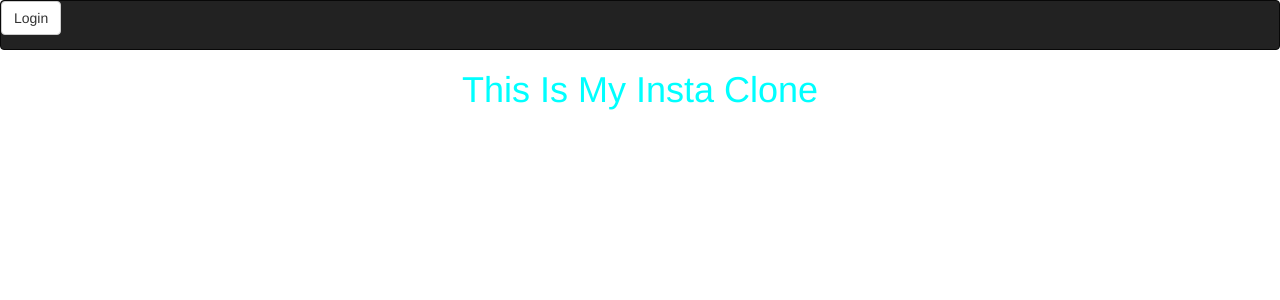
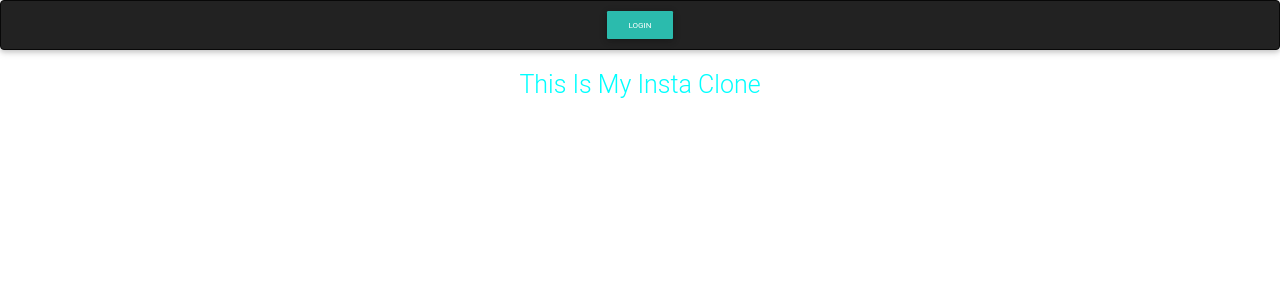
Before and after one commit to Naomi-sigu/instagramu, a Django app: template insta/templates/base.html in a window 1280 px wide. Shown: the top 300 px of the page. Run offline with Django 3.2, Linux system fonts and the light colour scheme; the template is opened without the code that fills it, so the values that code supplies are empty; some libraries are stand-ins or nearby versions.

Commit message:
add CDN links to the head of the file to help in styling

```diff
--- a/insta/templates/base.html
+++ b/insta/templates/base.html
@@ -10,6 +10,13 @@
     {% bootstrap_css %}
     <link rel="stylesheet" href="{% static 'css/main.css' %}">
   {% endblock %}
+
+  <!-- Font Awesome -->
+<link rel="stylesheet" href="https://use.fontawesome.com/releases/v5.8.2/css/all.css">
+<!-- Bootstrap core CSS -->
+<link href="https://cdnjs.cloudflare.com/ajax/libs/twitter-bootstrap/4.3.1/css/bootstrap.min.css" rel="stylesheet">
+<!-- Material Design Bootstrap -->
+<link href="https://cdnjs.cloudflare.com/ajax/libs/mdbootstrap/4.8.10/css/mdb.min.css" rel="stylesheet">
 
 </head>
 <!-- <body class="body" style="background-image:url('https://data.whicdn.com/images/318237562/superthumb.jpg?t=1535097941')"> -->
--- a/insta/urls.py
+++ b/insta/urls.py
@@ -2,10 +2,12 @@ from django.conf import settings
 from django.conf.urls.static import static
 from django.conf.urls import url
 from . import views
+# from django.urls import path, include
 
 urlpatterns=[
     url('^$',views.welcome,name = 'welcome'),
-    # url(r'^accounts/', include('registration.backends.simple.urls')),
+    url(r'^search/$',views.search,name='search'),
+    url(r'^post_profile/(?P<pk>\d+)$',views.others_profile,name='others_profile'),
 ]
 
 if settings.DEBUG:
```
